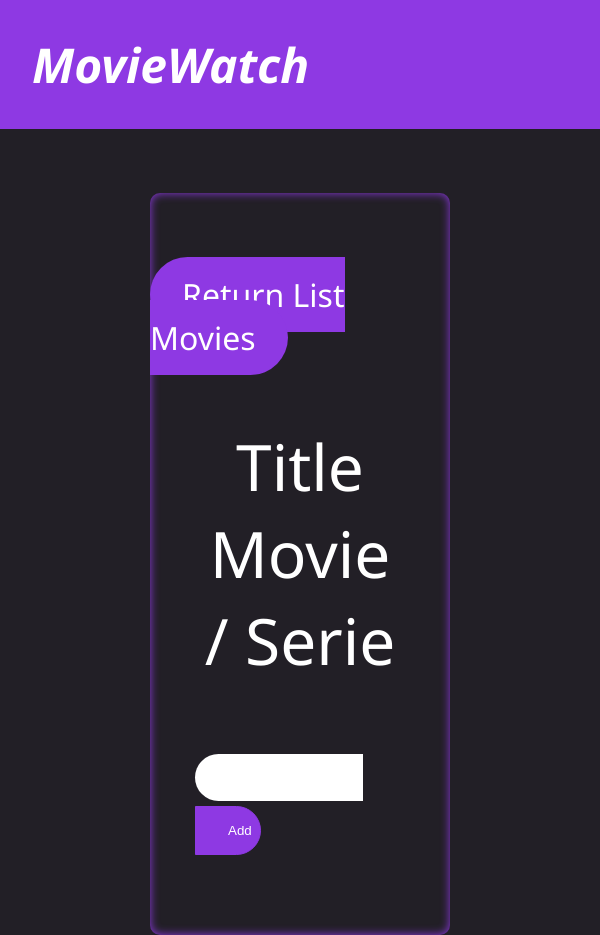
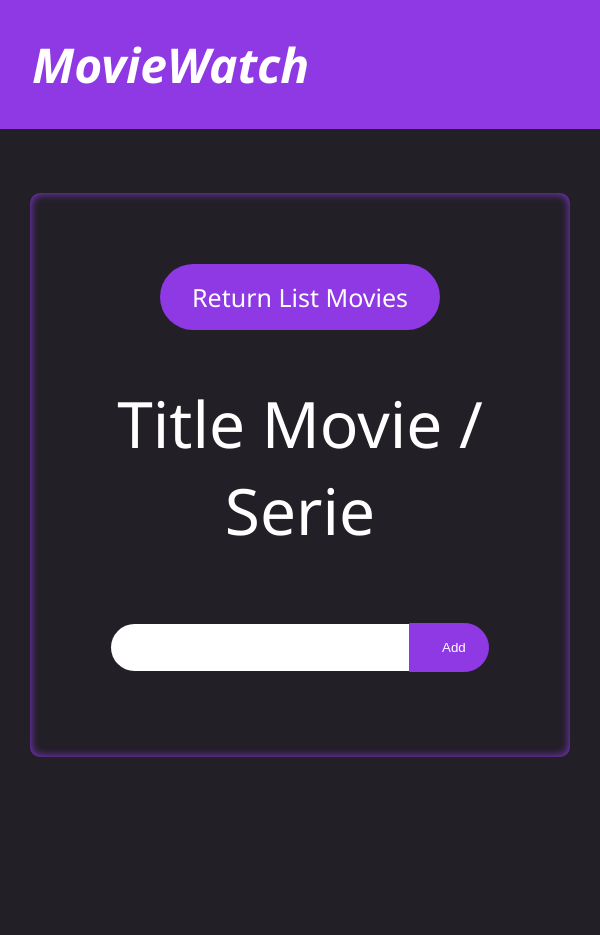
Before and after one commit to Othior/movieWatch, an Angular app: page /add-movie in a window 600 px wide. After the commit the page ends 800 px from the top, so only its background shows below. Built offline with nearby package versions, Linux system fonts and the light colour scheme.

Commit message:
responsive all page

```diff
--- a/src/app/movie/add/add.component.css
+++ b/src/app/movie/add/add.component.css
@@ -9,15 +9,21 @@
 }
 .btnAddMovie{
     border: none;
+    /* display: flex;
+    justify-content: center; */
+    text-align: center;
     border : 1px solid #8E39E3;
     border-top-right-radius:50px;
     border-bottom-right-radius:50px;
     border-top-left-radius:0px;
     border-bottom-left-radius:0px;
-    width: 20%;
+    margin-bottom: 5px;
+    width: 5rem;
 }
 .btnAddMovie:hover{
     border : 1px solid #39363D;
+    margin-bottom: 5px;
+    width: 5rem;
 }
 label{
     text-align: center;
@@ -30,4 +36,35 @@ label{
 }
 .blockInput{
     margin: 2rem 0rem;
+    display: flex;
+    justify-content: center;
+    align-items: center;
 }
+.blockBtnAddMovie{
+    /* width: 10rem; */
+}
+@media screen and (min-width:880px) and (max-width:1130px){
+    .container{
+        width: 80vw;
+        /* background-color: yellow */
+    }
+}
+
+@media screen and (min-width:500px) and (max-width:880px){
+    .container{
+        width: 80vw;
+        /* background-color: yellow */
+    }
+    /* .blockInput{
+        width: 70vw;
+    } */
+}
+@media screen and (min-width:300px) and (max-width:680px){
+    .container{
+        width: 90vw;
+    }
+    .blockMovie a{
+        font-size: 25px;
+    }
+
+}
--- a/src/app/movie/add/add.component.html
+++ b/src/app/movie/add/add.component.html
@@ -6,7 +6,9 @@
         <label for="">Title Movie / Serie</label>
         <div class="blockInput">
             <input type="text"  class="titleMovie" name="titleMovie" id="titleMovie" [(ngModel)]="titleMovie">
-            <button class="btn btnAddMovie" (click)="addMovie()"> Add </button>
+            <div class="blockBtnAddMovie">
+                <button class="btn btnAddMovie" (click)="addMovie()"> Add </button>
+            </div>
         </div>
     </div>
 </div>
--- a/src/app/movie/edit/edit.component.css
+++ b/src/app/movie/edit/edit.component.css
@@ -9,15 +9,21 @@
 }
 .btnAddMovie{
     border: none;
+    /* display: flex;
+    justify-content: center; */
+    text-align: center;
     border : 1px solid #8E39E3;
     border-top-right-radius:50px;
     border-bottom-right-radius:50px;
     border-top-left-radius:0px;
     border-bottom-left-radius:0px;
-    width: 20%;
+    margin-bottom: 5px;
+    width: 5rem;
 }
 .btnAddMovie:hover{
     border : 1px solid #39363D;
+    margin-bottom: 5px;
+    width: 5rem;
 }
 label{
     text-align: center;
@@ -30,7 +36,35 @@ label{
 }
 .blockInput{
     margin: 2rem 0rem;
+    display: flex;
+    justify-content: center;
+    align-items: center;
 }
-@media screen and(min-width:552px) and (max-width:1000px){
+.blockBtnAddMovie{
+    /* width: 10rem; */
+}
+@media screen and (min-width:880px) and (max-width:1130px){
+    .container{
+        width: 80vw;
+        /* background-color: yellow */
+    }
+}
+
+@media screen and (min-width:500px) and (max-width:880px){
+    .container{
+        width: 80vw;
+        /* background-color: yellow */
+    }
+    /* .blockInput{
+        width: 70vw;
+    } */
+}
+@media screen and (min-width:300px) and (max-width:680px){
+    .container{
+        width: 90vw;
+    }
+    .blockMovie a{
+        font-size: 25px;
+    }
 
 }
--- a/src/app/movie/edit/edit.component.html
+++ b/src/app/movie/edit/edit.component.html
@@ -6,7 +6,9 @@
         <label for="">Title Movie / Serie</label>
         <form #form="ngForm" (ngSubmit)="editMovie(form)" class="blockInput">
             <input type="text" class="titleMovie" name="titleMovie" id="titleMovie"  #model="ngModel" ngModel="{{ id }}">
-            <button class="btn btnAddMovie" type="submit"> Edit </button>
+            <div class="blockBtnAddMovie">
+                <button class="btn btnAddMovie" type="submit"> Edit </button>
+            </div>
         </form >
     </div>
 </div>
```
